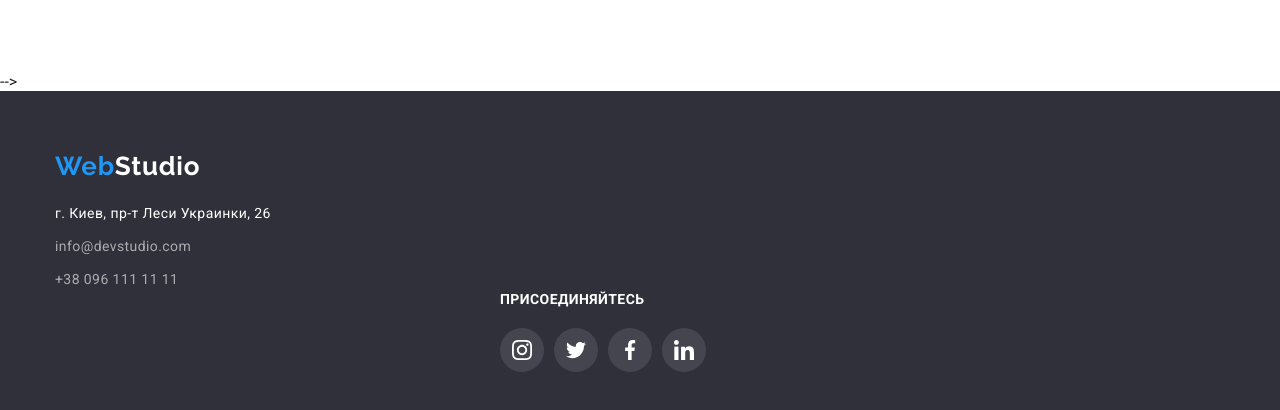
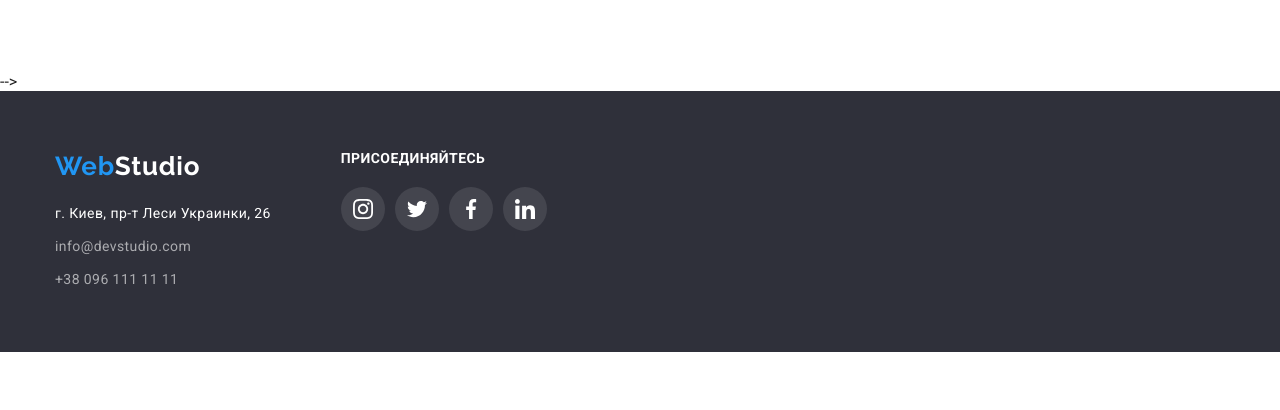
Before and after one commit to IraRogova/goit-markup-hw-04, a plain HTML site: page index.html in a window 1280 px wide. Shown: the part 2616-3026 px from the top of the page. After the commit the page ends 2968 px from the top, so only its background shows below. Drawn offline with nearby package versions, Linux system fonts and the light colour scheme.

Commit message:
поправила footer

```diff
--- a/css/styles.css
+++ b/css/styles.css
@@ -483,11 +483,7 @@ border-radius: 0px 0px 4px 4px;
   padding-bottom: 60px;
   /* padding-left: 215px; */
   background: #2f303a;
-  max-width: 1600px;
 
-
-  margin-left: auto;
-  margin-right: auto;
 }
 
 
@@ -511,7 +507,7 @@ border-radius: 0px 0px 4px 4px;
 }
 
 .footer-addres {
-  display: flex;
+  /* display: flex; */
   font-style: normal;
   font-weight: 400;
   font-size: 14px;
@@ -522,7 +518,7 @@ border-radius: 0px 0px 4px 4px;
 }
 
 .footer-mail {
-  display: flex;
+  /* display: flex; */
   font-style: normal;
   font-weight: 400;
   font-size: 14px;
@@ -533,7 +529,7 @@ border-radius: 0px 0px 4px 4px;
 }
 
 .footer-phone {
-  display: flex;
+  /* display: flex; */
   font-style: normal;
   font-weight: 400;
   font-size: 14px;
@@ -543,21 +539,14 @@ border-radius: 0px 0px 4px 4px;
   color: rgba(255, 255, 255, 0.6);
 }
 
-/* .footer-flex{
+ .footer-flex{
   display: flex;
-  justify-content:center;
-  align-items:center;
-} */
+  /* justify-content:center; */
 
-.join-section{
-  display: flex;
-  flex-wrap: wrap;
-  width: 145px;
-  align-items:baseline;
-  /* align-items:center; */
-  margin-left: 500px;
-  flex-direction
+}
 
+ .join-section{
+  margin-left: 70px;
 }
 
 
--- a/index.html
+++ b/index.html
@@ -330,7 +330,8 @@
     <!--footer-->
     <footer class="footer">
       <div class="container footer-flex">
-        <a class="link logo footer-logo" href="/">Web<span class="accent">Studio</span></a>
+        <div>
+          <a class="link logo footer-logo" href="/">Web<span class="accent">Studio</span></a>
 
         <address class="footer-description">
           <ul class="list">
@@ -354,9 +355,8 @@
             </li>
           </ul>
         </address>
-      </div>
-
-      <div class="join-section">
+        </div>
+        <div class="join-section">
 
           <h3 class="join-title">присоединяйтесь</h3>
           <ul class="social-list-footer list">
@@ -391,6 +391,10 @@
           </ul>
 
       </div>
+
+      </div>
+
+
     <!-- </footer> -->
   </body>
 </html>
```
